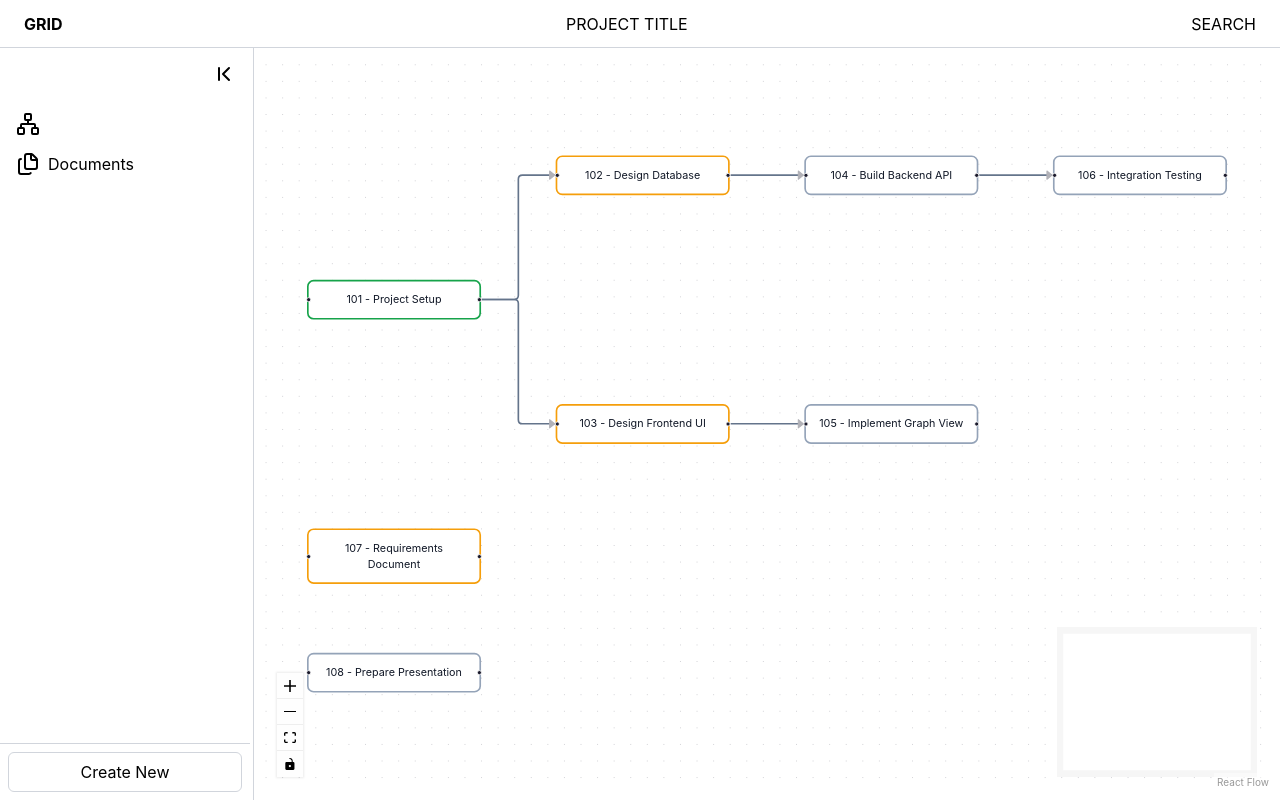
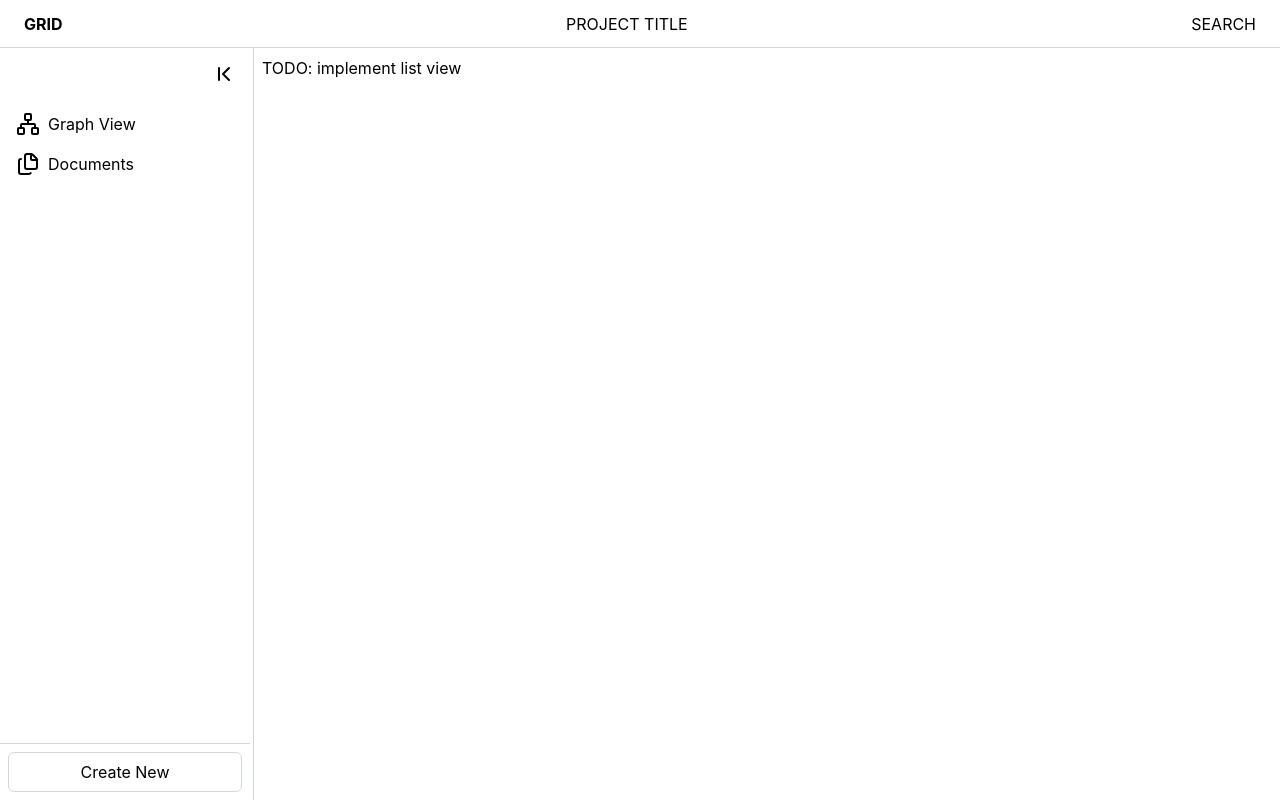
Before and after one commit to AG-GROUP-LIMITED/COMPSCI_4ZP6_CAPSTONE, a React (Vite) app in the folder react-ts-vite-app/: page /project in a window 1280 px wide. Built offline with nearby package versions, Linux system fonts and the light colour scheme.

Commit message:
(frontend-v1): Implement react router with outlet for nested routes

```diff
--- a/react-ts-vite-app/src/App.tsx
+++ b/react-ts-vite-app/src/App.tsx
@@ -1,17 +1,20 @@
 import { useState } from 'react'
 import './App.css'
 import './index.css'
+import { ProjectLayout } from './components/ProjectLayout.tsx'
 import { MainLayout } from './components/MainLayout.tsx'
-import TaskGraph from './components/Graph/TaskGraph.tsx'
+import { BrowserRouter, Routes, Route } from 'react-router'
 
 function App() {
-  const [view, setView] = useState<boolean>(true)
-
   return (
     <>
-      <MainLayout>
-        <TaskGraph />
-      </MainLayout>
+    <BrowserRouter>
+      <Routes>
+        <Route path="/" element={<MainLayout />}>
+          <Route path="project" element={<ProjectLayout />} />
+        </Route>
+      </Routes>
+    </BrowserRouter>
     </>
   )
 }
--- a/react-ts-vite-app/src/components/MainLayout.tsx
+++ b/react-ts-vite-app/src/components/MainLayout.tsx
@@ -1,17 +1,13 @@
 import React from 'react'
+import { Outlet } from 'react-router'
 import { NavBar, NavLeft, NavCenter, NavRight } from './Nav/NavBar.tsx'
-import { SideBar, SideButton, SideMenu } from './SideBar.tsx'
-import { Network, Files, List, type LucideIcon } from 'lucide-react'
-
 
 
 interface LayoutProps {
     children: React.ReactNode;
-    view: boolean;
-    setView: React.Dispatch<React.SetStateAction<boolean>>
 }
 
-export function MainLayout({children, view, setView}: LayoutProps) {
+export function MainLayout() {
     return (
         <div className="flex h-screen flex-col">
             <NavBar>
@@ -20,13 +16,7 @@ export function MainLayout({children, view, setView}: LayoutProps) {
                 <NavRight>SEARCH</NavRight>
             </NavBar>
             <div className="flex-1 flex flex-row">
-                <SideBar>
-                    <SideMenu icon={view ? List : Network} onclick={() => {setView((curr) => (!curr))}}>{view ? "List View" : "Graph View"}</SideMenu>
-                    <SideMenu icon={Files} label="Documents" />
-                </SideBar>
-                <div className="flex-1 min-w-0 min-h-0 p-2">
-                    {children}
-                </div>
+                <Outlet/>
             </div>
         </div>
     );
--- /dev/null
+++ b/react-ts-vite-app/src/components/ProjectLayout.tsx
@@ -0,0 +1,24 @@
+import React, { useState } from 'react'
+import { SideBar, SideButton, SideMenu, SideSwitch } from './SideBar.tsx'
+import { Network, Files, List, type LucideIcon } from 'lucide-react'
+import TaskGraph from './Graph/TaskGraph.tsx'
+
+export function ProjectLayout() {
+    const [view, setView] = useState(true);
+
+    const handleSetView = () => {
+        setView(!view)
+    }
+
+    return(
+        <>
+            <SideBar>
+                <SideSwitch icon={view? Network : List} label={`${view? "Graph View" : "List View"}`} onclick={handleSetView}></SideSwitch>
+                <SideMenu icon={Files} label="Documents" />
+            </SideBar>
+            <div className="flex-1 min-w-0 min-h-0 p-2">
+                {view ? "TODO: implement list view" : <TaskGraph/>}
+            </div>
+        </>
+    )
+}
--- a/react-ts-vite-app/src/components/SideBar.tsx
+++ b/react-ts-vite-app/src/components/SideBar.tsx
@@ -1,7 +1,5 @@
 import React, { useContext, createContext, useState, useEffect, useRef, useCallback } from 'react'
 import { ChevronFirst, ChevronLast, Network, Files, type LucideIcon } from "lucide-react"
-// import SideButton from './SideButton'
-// import SideMenu from './SideMenu'
 
 interface SidebarContextType {
     expanded: boolean;
@@ -21,6 +19,12 @@ interface SideButtonProps {
     icon?: LucideIcon;
     onclick?: React.MouseEventHandler
     children: React.ReactNode;
+}
+
+interface SideSwitchProps {
+    icon: LucideIcon;
+    label: string;
+    onclick?: React.MouseEventHandler
 }
 
 export function SideBar({children}: SideBarProps) {
@@ -114,15 +118,6 @@ export function SideMenu({icon: Icon, label}: SideMenuProps) {
     const {expanded} = useContext(SidebarContext)
     const [isOpened, setIsOpened] = useState(false)
 
-    // useEffect(() =>{
-    //     if (!opened) {
-    //         setIsOpened(true);
-    //     }
-    //     else {
-    //         setIsOpened(false);
-    //     }
-    // }, [opened]);
-
     return (
         <li>
             <button className={`flex p-2 w-full h-10 rounded-md transition-all hover:bg-gray-100 gap-2 items-center ${expanded? "justify-start" : "justify-center"}`} onClick={() => setIsOpened((curr) => !curr)}>
@@ -133,3 +128,16 @@ export function SideMenu({icon: Icon, label}: SideMenuProps) {
         </li>
     )
 }
+
+export function SideSwitch({icon: Icon, label, onclick}: SideSwitchProps) {
+    const {expanded} = useContext(SidebarContext)
+
+    return (
+        <li>
+            <button className={`flex p-2 w-full h-10 rounded-md transition-all hover:bg-gray-100 gap-2 items-center ${expanded? "justify-start" : "justify-center"}`} onClick={onclick}>
+                <Icon />
+                <span className={`transition-all ${expanded? "" : "hidden"}`}>{label}</span>
+            </button>
+        </li>
+    )
+}
--- a/react-ts-vite-app/src/components/SideButton.tsx
+++ /dev/null
@@ -1,14 +0,0 @@
-import React, { useState } from 'react'
-
-interface SideButtonProps {
-    onclick?: React.MouseEventHandler
-    children: React.ReactNode;
-}
-
-export default function SideButton({onclick, children}: SideButtonProps) {
-    return (
-        <button className="w-full h-10 border border-gray-300 rounded-md transition-colors hover:bg-gray-100" onClick={onclick}>
-            {children}
-        </button>
-    )
-}
--- a/react-ts-vite-app/src/components/SideMenu.tsx
+++ /dev/null
@@ -1,13 +0,0 @@
-import React, { useState } from 'react'
-
-interface SideMenuProps {
-    children: React.ReactNode;
-}
-
-export default function SideMenu({children}: SideMenuProps) {
-    return (
-        <button className="flex p-2 w-full h-10 rounded-md transition-colors hover:bg-gray-100 justify-start gap-2">
-            {children}
-        </button>
-    )
-}
```
Also changed, not shown: 1 other file (tests, documents, lock files or other folders).
